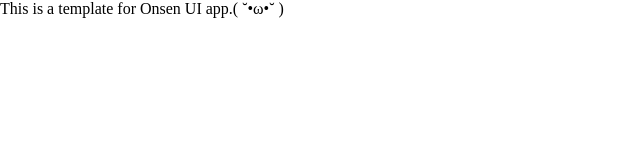
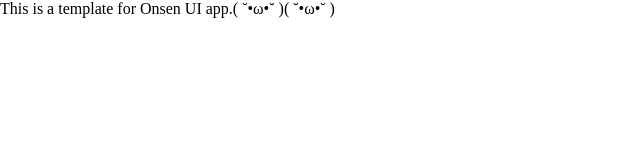
Before and after one commit to dsrdlab/test, a website: page www/index.html in a window 1280 px wide. Shown: the full height of the page, 0-640 px from the left. Drawn offline with Linux system fonts and the light colour scheme.

Commit message:
ぷるからのコミットてすと\( ˘•ω•˘ \)

```diff
--- a/www/index.html
+++ b/www/index.html
@@ -24,6 +24,6 @@
   </script>
 </head>
 <body>
-  This is a template for Onsen UI app.( ˘•ω•˘ )
+  This is a template for Onsen UI app.( ˘•ω•˘ )( ˘•ω•˘ )
 </body>
 </html>
```
